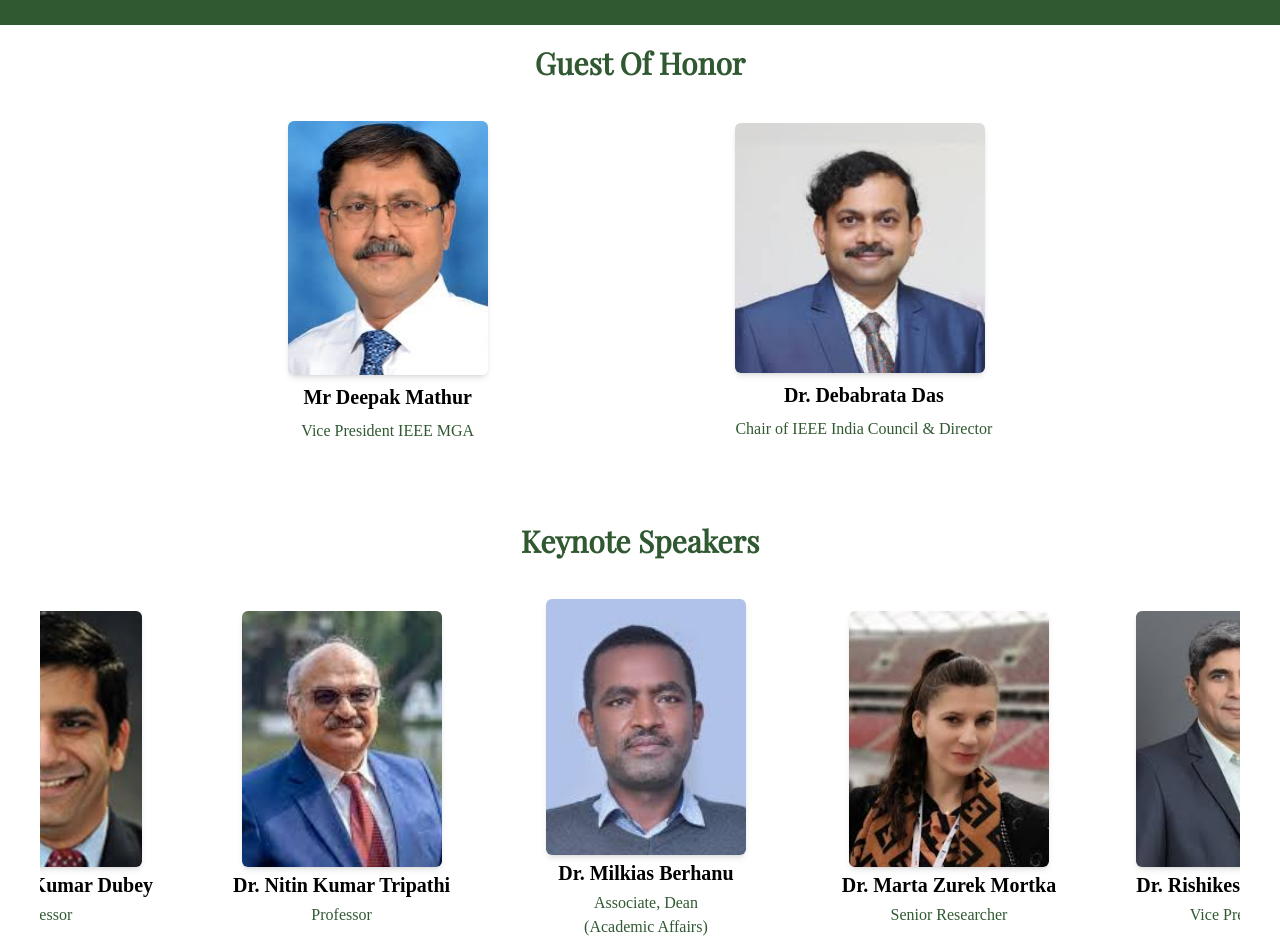
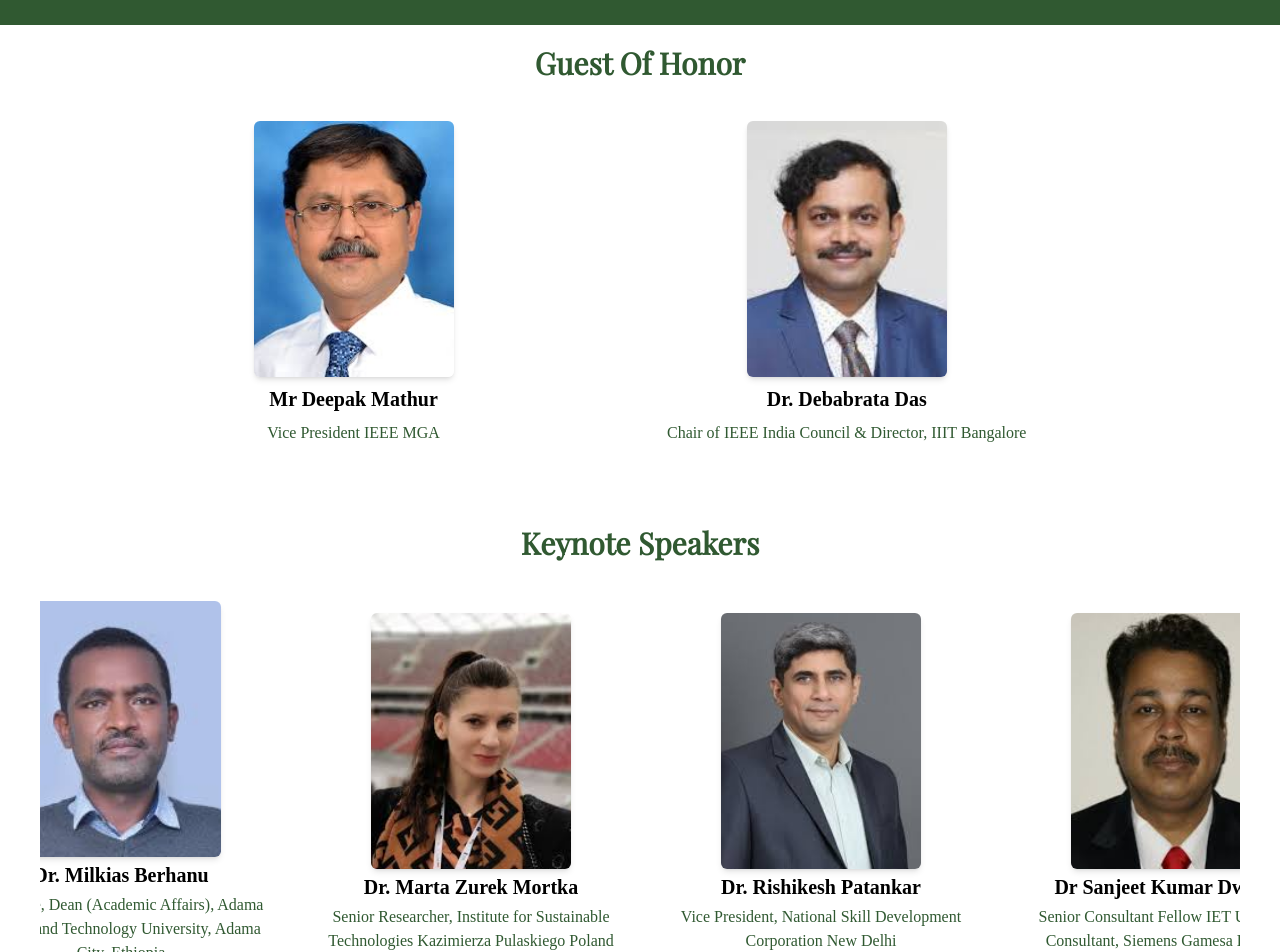
Before and after one commit to sai-ram-kaushik/sustained, a Next.js app: page /academic-speakers in a window 1280 px wide. Shown: the part 480-1432 px from the top of the page. Built offline with nearby package versions, Linux system fonts and the light colour scheme.

Commit message:
made changes to the academic speaker styles

```diff
--- a/app/academic-speakers/page.jsx
+++ b/app/academic-speakers/page.jsx
@@ -15,16 +15,16 @@ const Publications = () => {
           <h3 className="text-secondary">Guest Of Honor</h3>
           <div className="flex md:flex-row flex-col w-full justify-evenly items-center lg:gap-0 gap-10">
 
-            <div className="flex flex-col gap-2">
-              <Image src={"/guest-of-honor/DeepakMathur.jpg"} height={200} width={200} className="shadow-md rounded-md" />
+            <div className="flex flex-col items-center gap-2">
+              <Image src={"/guest-of-honor/DeepakMathur.jpg"} height={200} width={200} className="shadow-md rounded-md object-cover h-64" />
               <span className="text-xl font-bold text-center font-unbounded text-black">Mr Deepak Mathur</span>
               <span className="text-center text-secondary">Vice President IEEE MGA</span>
             </div>
 
-            <div className="flex flex-col gap-2">
-              <Image src={"/guest-of-honor/DebabrataDas.jpg"} height={250} width={250} className="shadow-md rounded-md" />
-              <span className="text-xl font-bold text-center text-black">Dr. Debabrata Das</span>
-              <span className="text-center text-secondary">Chair of IEEE India Council &amp; Director</span>
+            <div className="flex flex-col items-center gap-2">
+              <Image src={"/guest-of-honor/DebabrataDas.jpg"} height={200} width={200} className="shadow-md rounded-md object-cover h-64" />
+                  <span className="text-xl font-bold text-center text-black ">Dr. Debabrata Das</span>
+              <span className="text-center text-secondary">Chair of IEEE India Council &amp; Director, IIIT Bangalore</span>
             </div>
           </div>
         </div>
@@ -33,13 +33,13 @@ const Publications = () => {
           {/* carousel */}
           <Marquee
             pauseOnHover
-            speed={75}
+            speed={200}
           >
             {keynote.map((speaker, index) => (
-              <div key={index} className="flex flex-col gap-1 mx-10 items-center">
-                <Image src={speaker.Image} height={200} width={200} className="shadow-md rounded-md object-cover h-64" />
-                <span className="text-xl font-bold text-center text-black">{speaker.Name}</span>
-                <span className="text-center text-secondary w-3/4">{speaker.Designation}</span>
+              <div key={index} className="flex flex-col gap-1 items-center  w-[350px]">
+                <Image src={speaker.Image} height={200} width={200} className="shadow-md rounded-md object-cover h-64 " />
+                <span className="text-xl font-bold text-center text-black w-[300px] ">{speaker.Name}</span>
+                <span className="text-center text-secondary w-[300px]">{speaker.Designation}, {speaker.Affiliation}</span>
               </div>
             ))}
           </Marquee>
--- a/app/call-for-papers/page.jsx
+++ b/app/call-for-papers/page.jsx
@@ -31,29 +31,29 @@ const CallForPapers = () => {
               <tr >
                 <td >&nbsp;Deadline for Full Paper Submission</td>
                 <td >
-                  <s><strong>&nbsp;30<sup>th</sup>&nbsp;July 2024</strong>&nbsp;</s>
-                  <strong>&nbsp;30<sup>th</sup>&nbsp;August 2024</strong>&nbsp;
+                  <span className="line-through decoration-red-500 text-black"><strong>&nbsp;30<sup>th</sup>&nbsp;July 2024</strong>&nbsp;</span>
+                  <strong className="text-red-500">&nbsp;30<sup>th</sup>&nbsp;August 2024</strong>&nbsp;
                 </td>
               </tr>
               <tr>
                 <td>&nbsp;Notification of Paper Acceptance/Rejection</td>
                 <td>
-                  <s>&nbsp;<strong>30<sup>th</sup>&nbsp;August 2024</strong></s>
-                  &nbsp;<strong>30<sup>th</sup>&nbsp;September 2024</strong>
+                  <span className="line-through decoration-red-500 text-black">&nbsp;<strong>30<sup>th</sup>&nbsp;August 2024</strong></span>
+                  &nbsp;<strong  className="text-red-500">30<sup>th</sup>&nbsp;September 2024</strong>
                 </td>
               </tr>
               <tr >
                 <td >&nbsp;Deadline for Camera-Ready Paper Submission</td>
                 <td >
-                  <s>&nbsp;<strong>15<sup>th</sup>&nbsp;September 2024</strong></s>
-                  &nbsp;<strong>15<sup>th</sup>&nbsp;October 2024</strong>
+                  <span className="line-through decoration-red-500 text-black">&nbsp;<strong>15<sup>th</sup>&nbsp;September 2024</strong></span>
+                  &nbsp;<strong className="text-red-500">15<sup>th</sup>&nbsp;October 2024</strong>
                 </td>
               </tr>
               <tr >
                 <td >&nbsp;Early Registration Deadline</td>
                 <td >
-                  <s>&nbsp;<strong>30<sup>th</sup>&nbsp;September 2024</strong></s>
-                  &nbsp;<strong>30<sup>th</sup>&nbsp;October 2024</strong>
+                  <span className="line-through decoration-red-500 text-black">&nbsp;<strong>30<sup>th</sup>&nbsp;September 2024</strong></span>
+                  &nbsp;<strong className="text-red-500">30<sup>th</sup>&nbsp;October 2024</strong>
                 </td>
               </tr>
             </tbody>
--- a/data/keynote-speakers.json
+++ b/data/keynote-speakers.json
@@ -20,13 +20,13 @@
     {
         "Name": "Dr. Milkias Berhanu",
         "Designation": "Associate, Dean (Academic Affairs)",
-        "Affiliation": "Department of Electrical Power and Control Engineering Adama Science and Technology University Adama City Ethiopia",
+        "Affiliation": "Adama Science and Technology University, Adama City, Ethiopia",
         "Image": "/keynote/Drmikie.jpg"
     },
     {
         "Name": "Dr. Marta Zurek Mortka",
         "Designation": "Senior Researcher",
-        "Affiliation": "Department of Control System Institute for Sustainable Technologies Kazimierza Pulaskiego Poland",
+        "Affiliation":"Institute for Sustainable Technologies Kazimierza Pulaskiego Poland",
         "Image": "/keynote/DrMarta.jpg"
     },
     {
```
Also changed, not shown: public/guest-of-honor/DebabrataDas.jpg, public/keynote/DrHarsha.jpg.
